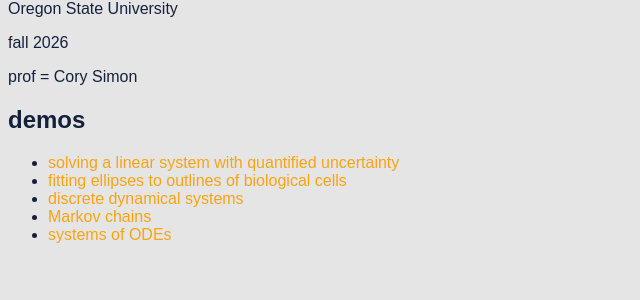
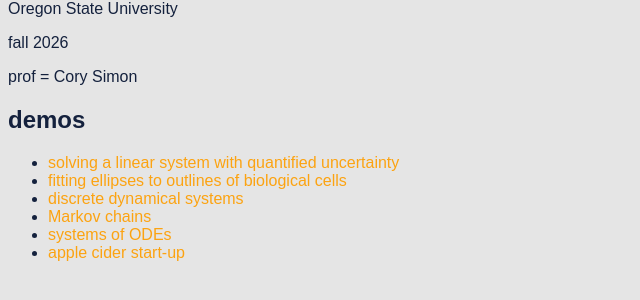
Before and after one commit to SimonEnsemble/che525f2026, a plain HTML site: page index.html in a window 1280 px wide. Shown: the part 66-366 px from the top of the page, without its empty margins (0-640 px from the left). Drawn offline with Linux system fonts and the light colour scheme.

Commit message:
apple cider

```diff
--- a/index.html
+++ b/index.html
@@ -55,6 +55,9 @@ font-family: sans-serif;
           <li>
               <a href="https://molab.marimo.io/github/SimonEnsemble/che525f2026/blob/main/demos/ode_sys.py">systems of ODEs</a>
           </li>
+          <li>
+              <a href="https://molab.marimo.io/github/SimonEnsemble/che525f2026/blob/main/demos/apple_cider.py">apple cider start-up</a>
+          </li>
         </ul>
 
    </body>
```
